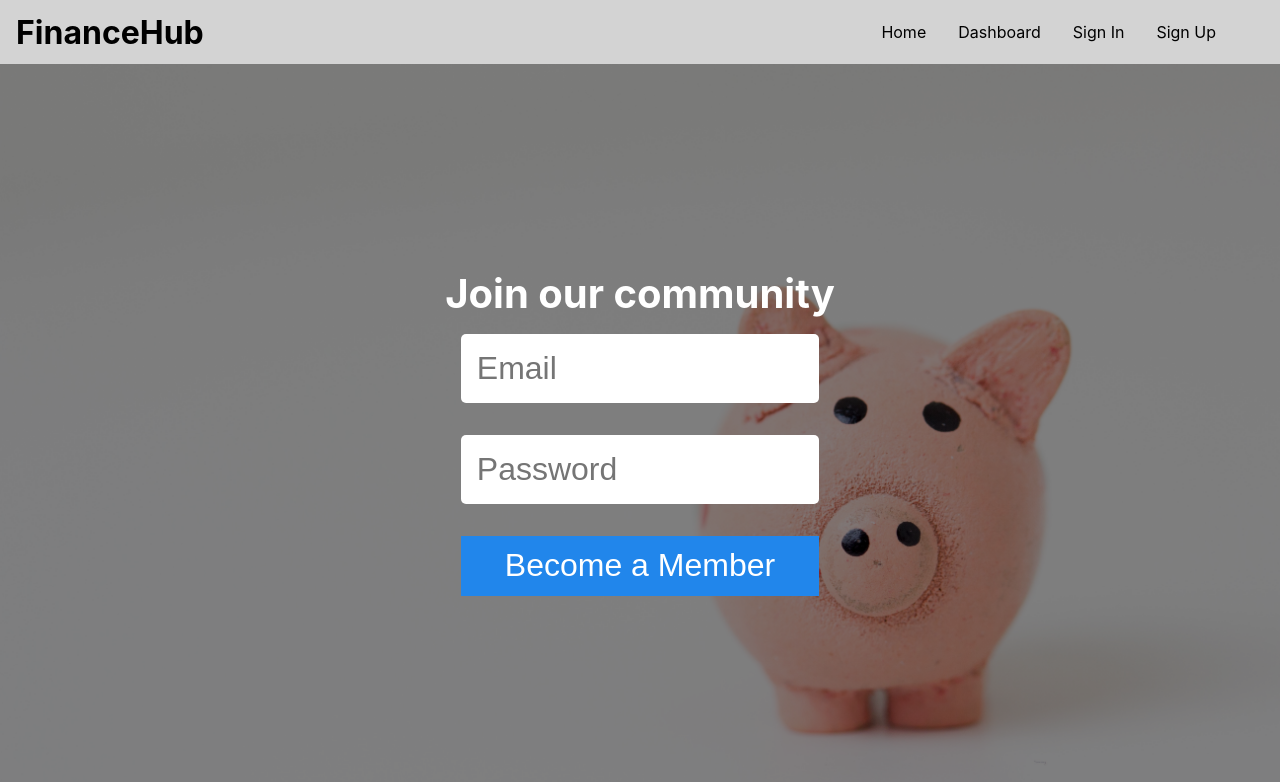
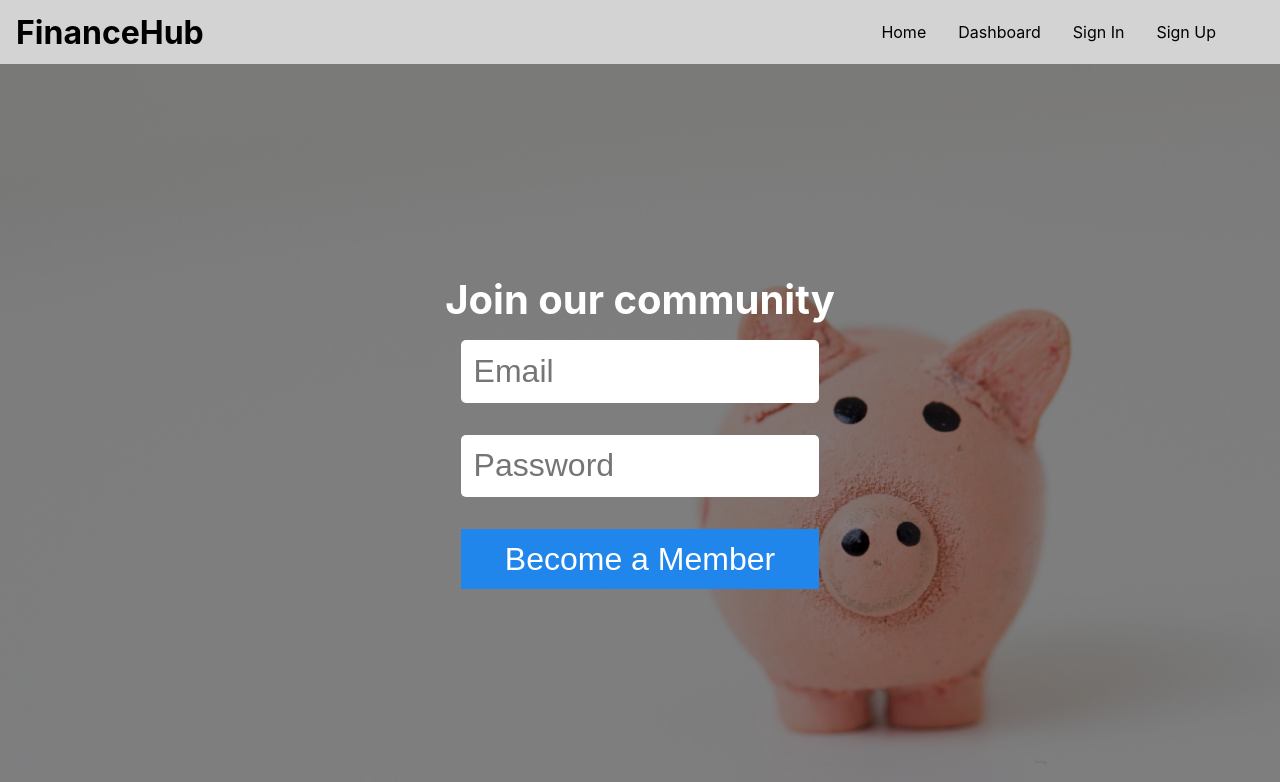
Before and after one commit to nathangappy/financialhub, a React (Create React App) app: page /signup in a window 1280 px wide. Shown: the top 782 px of the page. Built offline with nearby package versions, Linux system fonts and the light colour scheme; no server answers.

Commit message:
style fixes

```diff
--- a/package.json
+++ b/package.json
@@ -1,4 +1,5 @@
 {
+  "homepage": "https://nathangappy.github.io/financialhub",
   "name": "financehub",
   "version": "0.1.0",
   "private": true,
@@ -6,6 +7,7 @@
     "axios": "^0.19.0",
     "chart.js": "^2.9.3",
     "firebase": "^7.5.0",
+    "gh-pages": "^2.1.1",
     "node-sass": "^4.13.0",
     "react": "^16.12.0",
     "react-chartjs-2": "^2.8.0",
@@ -15,6 +17,8 @@
     "react-scripts": "3.2.0"
   },
   "scripts": {
+    "predeploy": "sudo npm run build",
+    "deploy": "sudo gh-pages -d build",
     "start": "react-scripts start",
     "build": "react-scripts build",
     "test": "react-scripts test",
--- a/src/components/searchbar/searchbar.styles.scss
+++ b/src/components/searchbar/searchbar.styles.scss
@@ -10,7 +10,12 @@
       padding: 0.3rem 0.8rem;
       background: #2186eb;
       color: #fff;
+      border-radius: 3px;
       border: none;
+
+      @media (max-width: 600px) {
+        font-size: 1rem;
+      }
 
       &:hover {
         background: #175da4;
--- a/src/pages/signin/signin.styles.scss
+++ b/src/pages/signin/signin.styles.scss
@@ -1,6 +1,5 @@
 .signin {
-  background-image: linear-gradient(rgba(0, 0, 0, 0.5), rgba(0, 0, 0, 0.5)),
-    url('../../img/signin.jpg');
+  background-image: linear-gradient(rgba(0, 0, 0, 0.5), rgba(0, 0, 0, 0.5)), url('../../img/signin.jpg');
   background-size: cover;
   background-position: center;
   height: 92vh;
@@ -13,7 +12,7 @@
     font-size: 3rem;
 
     @media (max-width: 600px) {
-      font-size: 2.5rem;
+      font-size: 2rem;
     }
   }
 }
@@ -26,7 +25,7 @@
   // grid-template-columns: 1fr;
 
   @media (max-width: 600px) {
-    width: 100%;
+    width: 90%;
     // grid-template-columns: 1fr;
   }
 }
--- a/src/pages/signup/signup.styles.scss
+++ b/src/pages/signup/signup.styles.scss
@@ -1,13 +1,16 @@
 .signup {
   height: 92vh;
-  background-image: linear-gradient(rgba(0, 0, 0, 0.5), rgba(0, 0, 0, 0.5)),
-    url('../../img/signup.jpg');
+  background-image: linear-gradient(rgba(0, 0, 0, 0.5), rgba(0, 0, 0, 0.5)), url('../../img/signup.jpg');
   background-size: cover;
   background-position: center;
   display: flex;
   flex-direction: column;
   justify-content: center;
   align-items: center;
+
+  @media (max-width: 600px) {
+    background-position: center;
+  }
 }
 
 .signup-form {
@@ -40,10 +43,11 @@
     border: none;
     font-size: 2rem;
     text-align: left;
-    padding: 1rem;
+    padding: 0.8rem;
 
     @media (max-width: 800px) {
       width: 100%;
+      font-size: 1.6rem;
     }
   }
 
@@ -55,6 +59,10 @@
     color: #fff;
     border: none;
     font-size: 2rem;
+
+    @media (max-width: 600px) {
+      width: 90%;
+    }
 
     &:hover {
       background-color: #175da4;
```
